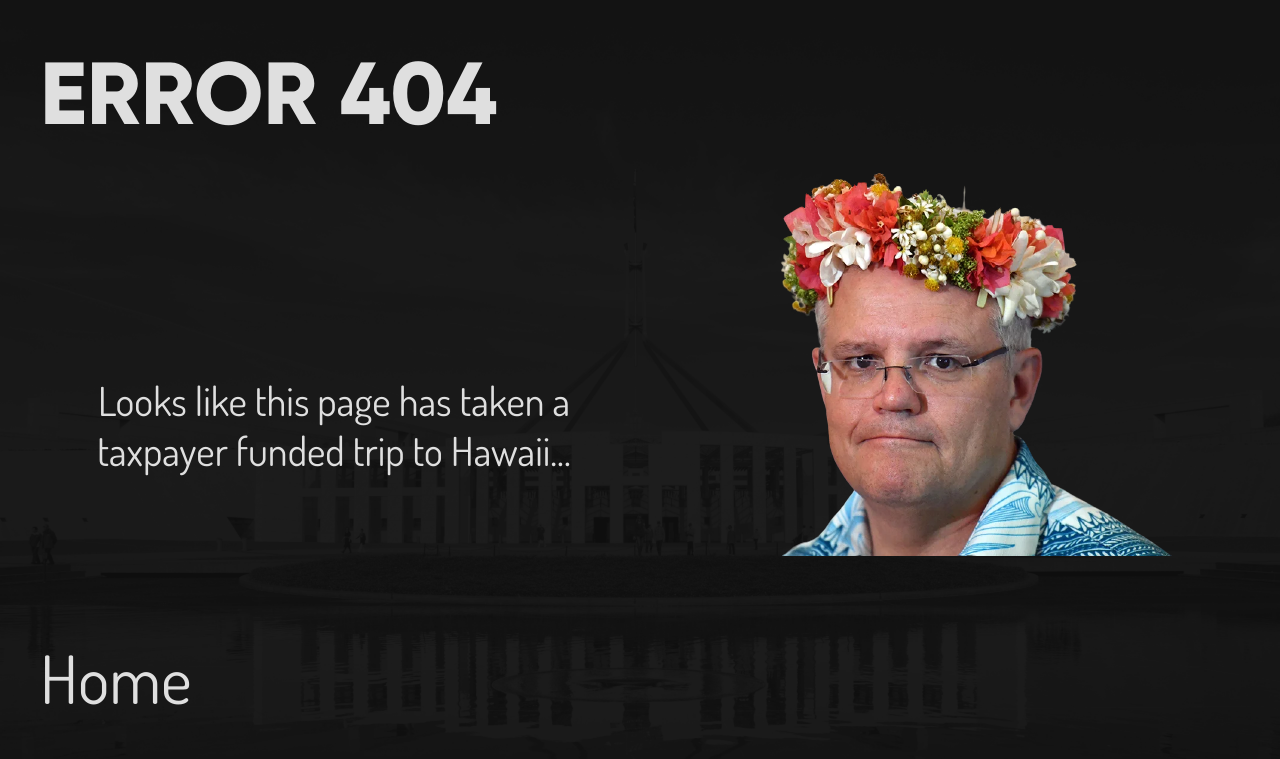
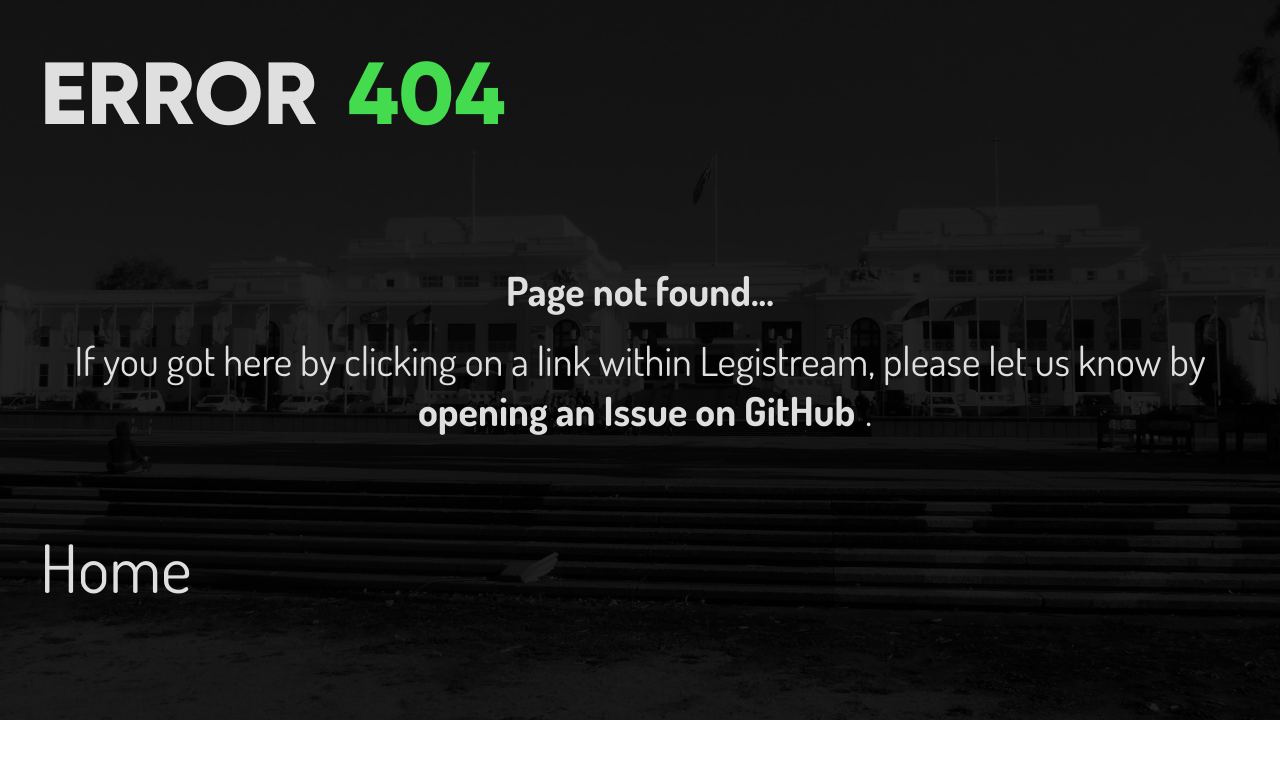
Before and after one commit to OpenGovAus/legistream-site, a Django app: template legistream/templates/404.html in a window 1280 px wide. Shown: the top 759 px of the page. Run offline with Django 3.2, Linux system fonts and the light colour scheme; the template is opened without the code that fills it, so the values that code supplies are empty.

Commit message:
Better 404 page

```diff
--- a/legistream/static/404.css
+++ b/legistream/static/404.css
@@ -24,13 +24,27 @@ body {
 }
 
 .main-point {
-    margin-top: 170pt;
     font-size: 30pt;
+    padding: 10px;
+}
+
+.main-point a:hover {
+    color: rgb(68, 219, 78);
+}
+
+h1 {
+    display: flex;
+}
+
+.highlight {
+    color: rgb(68, 219, 78);
+    padding-left: 30px;
 }
 
 #content {
     align-content: center;
     text-align: center;
     justify-content: center;
-    display: flex;
+    display: block;
+    margin-top: 80pt;
 }
--- a/legistream/templates/404.html
+++ b/legistream/templates/404.html
@@ -11,10 +11,15 @@
     <title>Where's Legistream?</title>
 </head>
 <body>
-    <h1 id="logo-text">ERROR 404</h1>
+    <style>
+        html {
+            background-image: url("{% static 'legistream/img/bg-demoparl.png' %}");
+        }
+    </style>
+    <h1 id="logo-text">ERROR <p class="highlight">404</p></h1>
     <div id="content">
-        <p class="main-point">Looks like this page has taken a taxpayer funded trip to Hawaii...</p>
-        <img src="{% static 'legistream/img/scotty-in-hawaii.png' %}">
+        <h3 class="main-point">Page not found...</h3>
+        <p class="main-point">If you got here by clicking on a link within Legistream, please let us know by <strong><a class="main-point" target="_blank" href="https://github.com/OpenGovAus/legistream-site/issues/new/choose">opening an Issue on GitHub</a></strong>.</p>
     </div>
     <a class="dropdown-link" href="/">Home</a>
 </body>
```
Also changed, not shown: manage.py (+23 -2 lines), legistream/static/legistream/img/bg-demoparl.png, legistream/static/legistream/img/scotty-in-hawaii.png (deleted).
